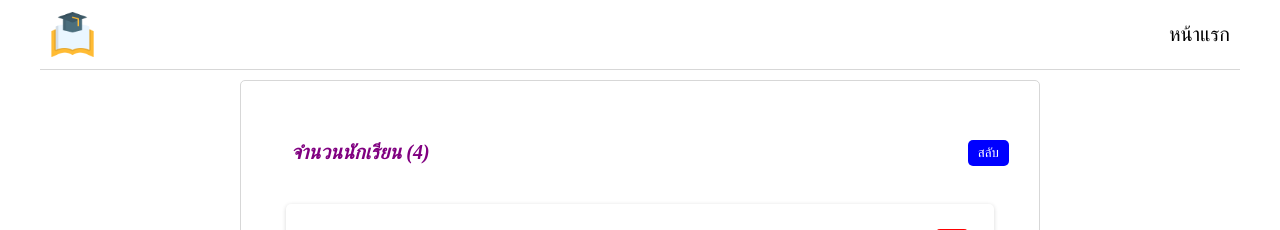
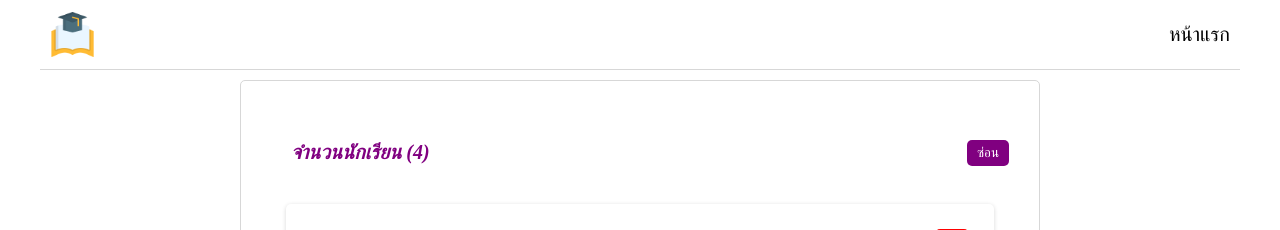
Before and after one commit to jayrboy/basic-react, a React (Create React App) app: page / in a window 1280 px wide. Shown: the top 230 px of the page. Built offline with nearby package versions, Linux system fonts and the light colour scheme.

Commit message:
Update Dynamic Style
Update Dynamic Style

```diff
--- a/src/components/StudentList.js
+++ b/src/components/StudentList.js
@@ -19,6 +19,10 @@ export default function StudentList() {
     fontStyle: "italic",
   };
 
+  const btnStyle = {
+    background: show ? "purple" : "green",
+  };
+
   function deleteStudent(id) {
     setStudent(students.filter((item) => item.id !== id));
   }
@@ -26,7 +30,9 @@ export default function StudentList() {
     <ul>
       <div className="header">
         <h1 style={myStyle}>จำนวนนักเรียน ({students.length})</h1>
-        <button onClick={() => setShow(!show)}>สลับ</button>
+        <button onClick={() => setShow(!show)} style={btnStyle}>
+          {show ? "ซ่อน" : "แสดง"}
+        </button>
       </div>
       {show &&
         students.map((item) => (
```
